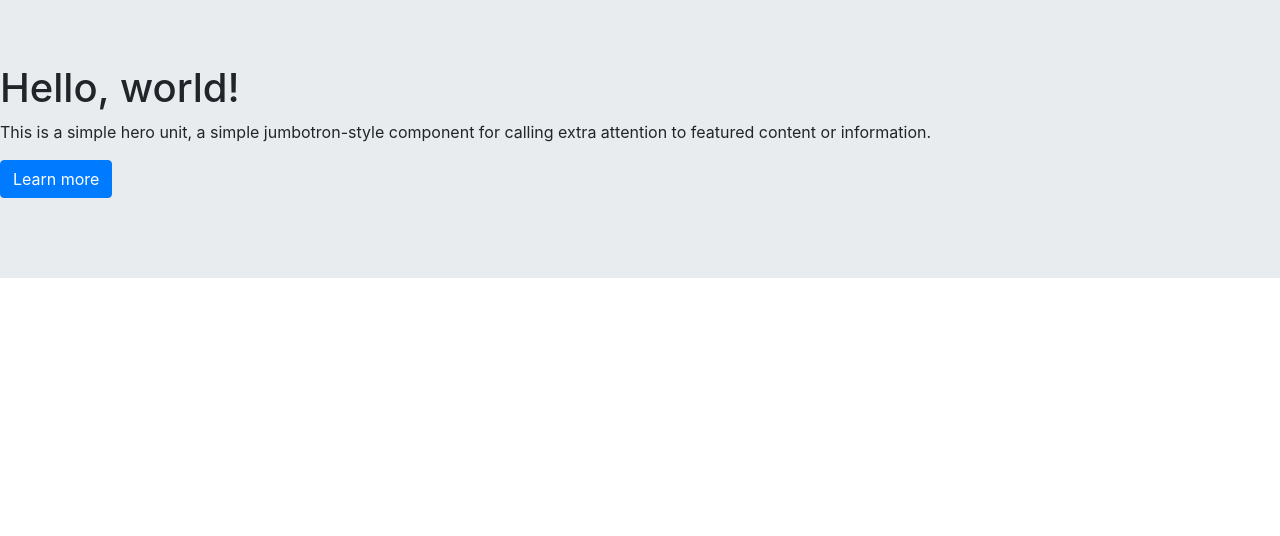
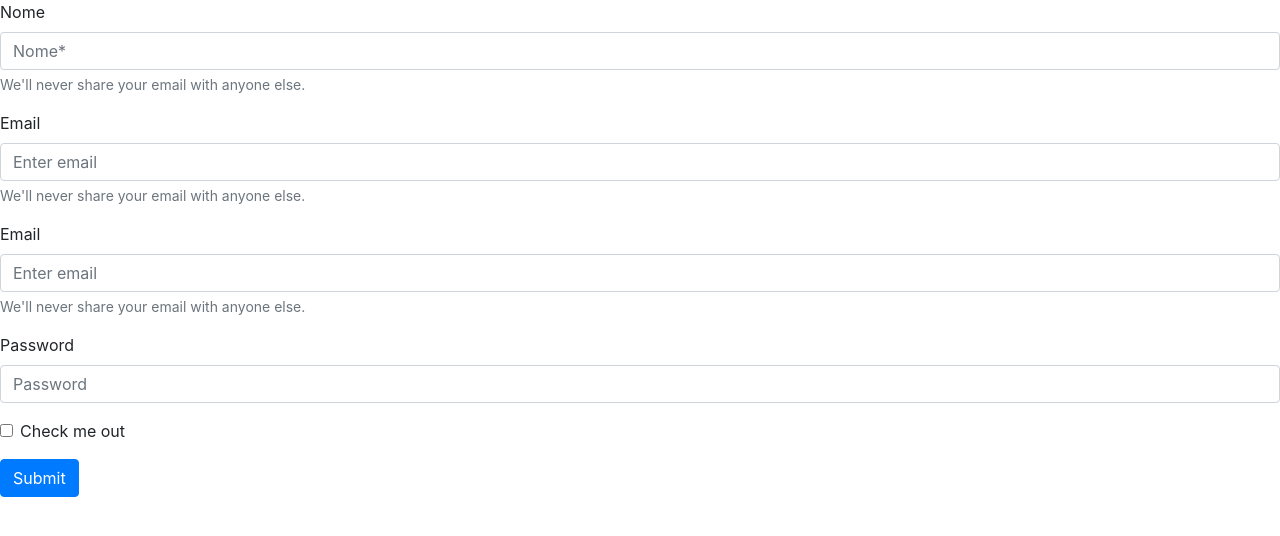
Before and after one commit to daniellycosta/ProviHackWoman, a React (Create React App) app: page /Cadastro in a window 1280 px wide. Shown: the top 536 px of the page. Built offline with nearby package versions, Linux system fonts and the light colour scheme.

Commit message:
feat: insere página de cadastro

```diff
--- a/src/components/App/App.js
+++ b/src/App/App.js
@@ -1,17 +1,19 @@
 import "./App.css";
 import { BrowserRouter as Router, Switch, Route } from "react-router-dom";
 
-import { Login } from "../Login";
+import { Login } from "../components/Login";
+import { Cadastro } from "../components/Cadastro";
+
 
 export function App() {
   return (
     <Router>
       <Switch>
-        <Route path="/">
+      <Route exact path="/">
           <Login />
         </Route>
-        <Route path="/login">
-          <Login />
+        <Route exact path="/Cadastro">
+          <Cadastro />
         </Route>
         <Route path="/criar/candidato">
           <Login />
--- /dev/null
+++ b/src/components/Cadastro/CadastroComponent.jsx
@@ -0,0 +1,53 @@
+import React from "react";
+import { Form, Button } from "react-bootstrap";
+
+export const CadastroComponent = (props) => {
+  return (
+<Form>
+  <Form.Group controlId="formBasicEmail">
+    <Form.Label>Nome</Form.Label>
+    <Form.Control type="name" placeholder="Nome*" />
+    <Form.Text className="text-muted">
+      We'll never share your email with anyone else.
+    </Form.Text>
+  </Form.Group>
+
+  <Form.Group controlId="formBasicEmail">
+    <Form.Label>Email </Form.Label>
+    <Form.Control type="email" placeholder="Enter email" />
+    <Form.Text className="text-muted">
+      We'll never share your email with anyone else.
+    </Form.Text>
+  </Form.Group>
+
+
+  <Form.Group controlId="formBasicEmail">
+    <Form.Label>Email </Form.Label>
+    <Form.Control type="email" placeholder="Enter email" />
+    <Form.Text className="text-muted">
+      We'll never share your email with anyone else.
+    </Form.Text>
+  </Form.Group>
+
+
+
+
+  <Form.Group controlId="formBasicPassword">
+    <Form.Label>Password</Form.Label>
+    <Form.Control type="password" placeholder="Password" />
+  </Form.Group>
+  <Form.Group controlId="formBasicCheckbox">
+    <Form.Check type="checkbox" label="Check me out" />
+  </Form.Group>
+  <Button variant="primary" type="submit">
+    Submit
+  </Button>
+</Form>
+
+
+
+
+
+
+  );
+};
--- /dev/null
+++ b/src/components/Cadastro/index.js
@@ -0,0 +1 @@
+export { CadastroComponent as Cadastro } from "./CadastroComponent";
--- a/src/index.js
+++ b/src/index.js
@@ -1,7 +1,7 @@
 import React from "react";
 import ReactDOM from "react-dom";
 import "./index.css";
-import { App } from "./components/App";
+import { App } from "../src/App";
 import reportWebVitals from "./reportWebVitals";
 import "bootstrap/dist/css/bootstrap.min.css";
 
```
Also changed, not shown: src/App/App.css (renamed from src/components/App/App.css), src/App/index.js (renamed from src/components/App/index.js), src/components/Cadastro/style.css (added), 1 other file (tests, documents, lock files or other folders).
